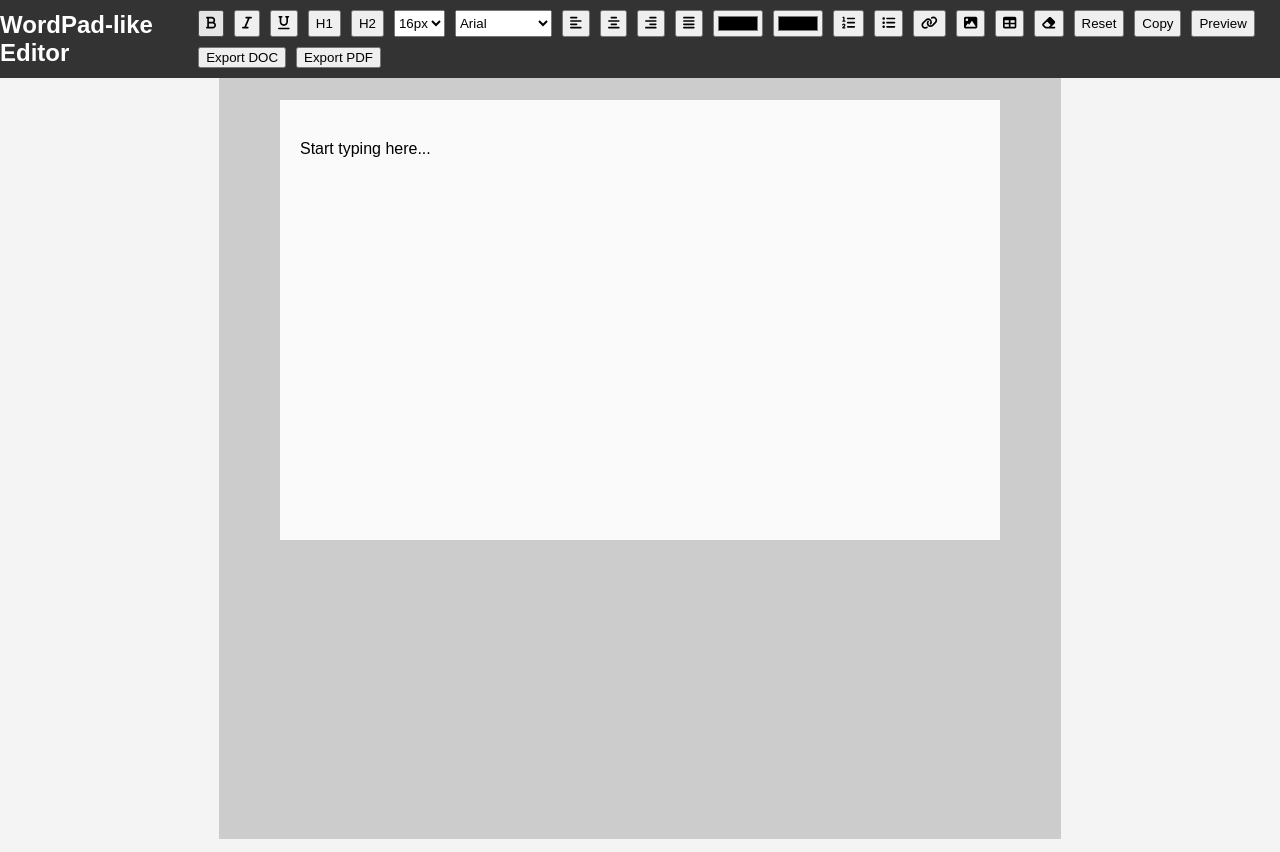
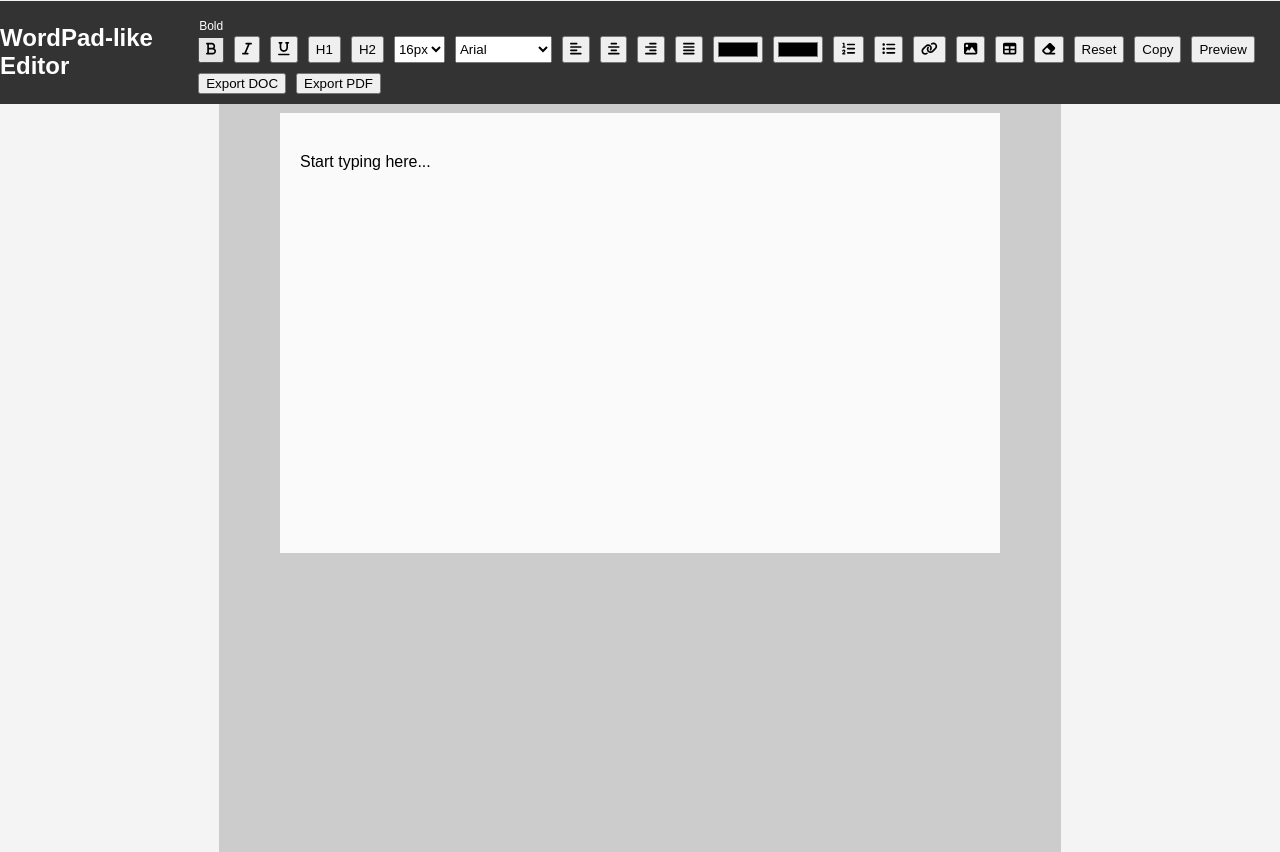
Before and after one commit to Lareina2003/WordPress-Content-Exporter, a plain HTML site: page index.html in a window 1280 px wide. In both pictures the pointer is over the button 211 px from the left and 23 px from the top of the page. Drawn offline with nearby package versions, Linux system fonts and the light colour scheme.

Commit message:
hover change

```diff
--- a/styles.css
+++ b/styles.css
@@ -35,6 +35,8 @@ body {
     flex-wrap: wrap; /* Wrap buttons to the next line if needed */
     gap: 10px;
     justify-content: flex-start;
+    padding-top: 25px; /* Add enough space above buttons for tooltips */
+    position: relative;
 }
 
 /* Editor container styles */
@@ -50,9 +52,9 @@ body {
 
 
 /* Tooltip styling */
-.toolbar button[data-tooltip]:hover::after,
-.toolbar select[data-tooltip]:hover::after,
-.toolbar input[data-tooltip]:hover::after {
+.title-right button[data-tooltip]:hover::after,
+.title-right select[data-tooltip]:hover::after,
+.title-right input[data-tooltip]:hover::after {
     content: attr(data-tooltip); /* Display the tooltip text from data-tooltip */
     position: absolute;
     bottom: 100%; /* Place tooltip above the button */
@@ -71,7 +73,7 @@ body {
 }
 
 /* Add relative position to the button for tooltip positioning */
-.toolbar button, .toolbar select, .toolbar input {
+.title-right button, .title-right select, .title-right input {
     position: relative; /* Necessary for absolute positioning of the tooltip */
 }
 
```
